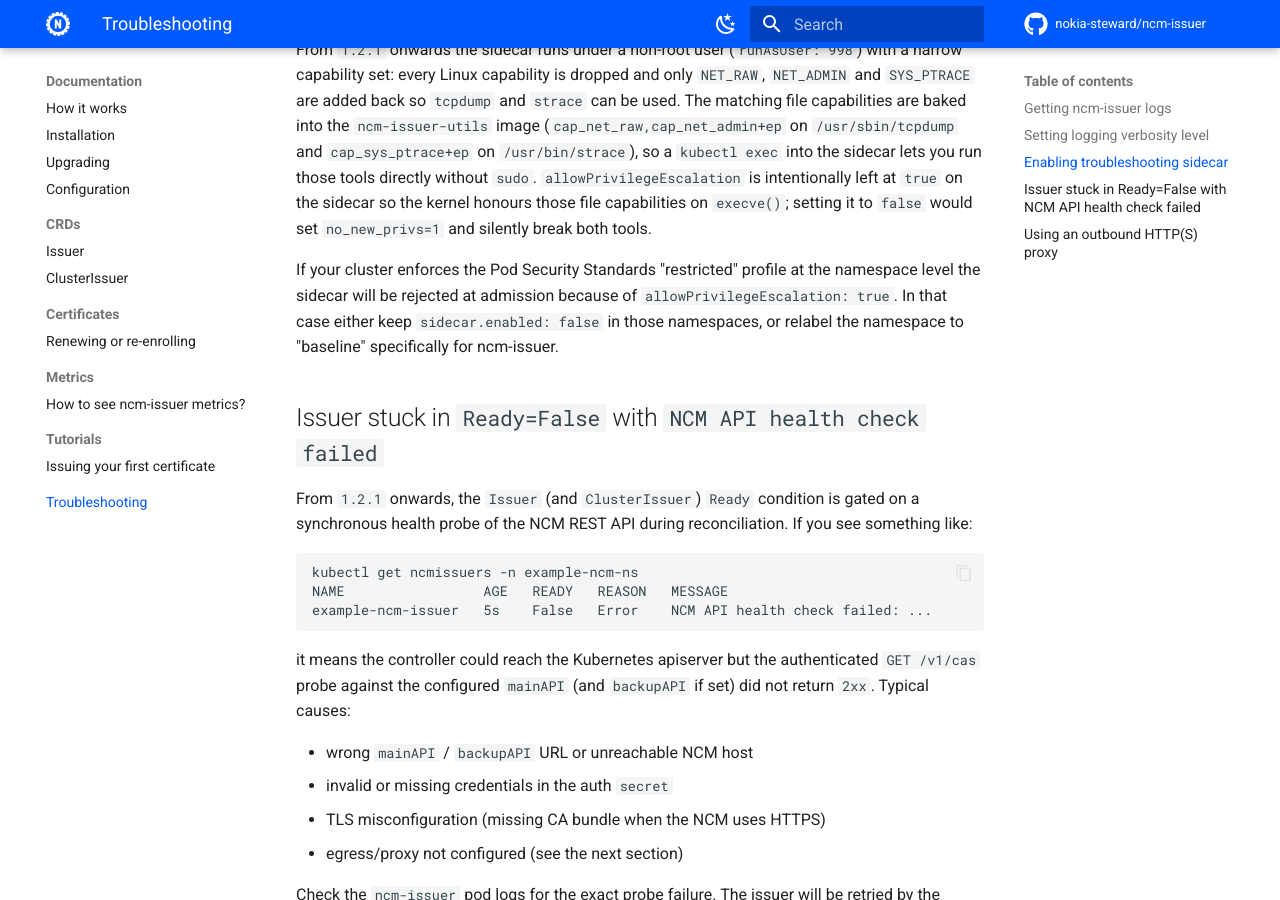
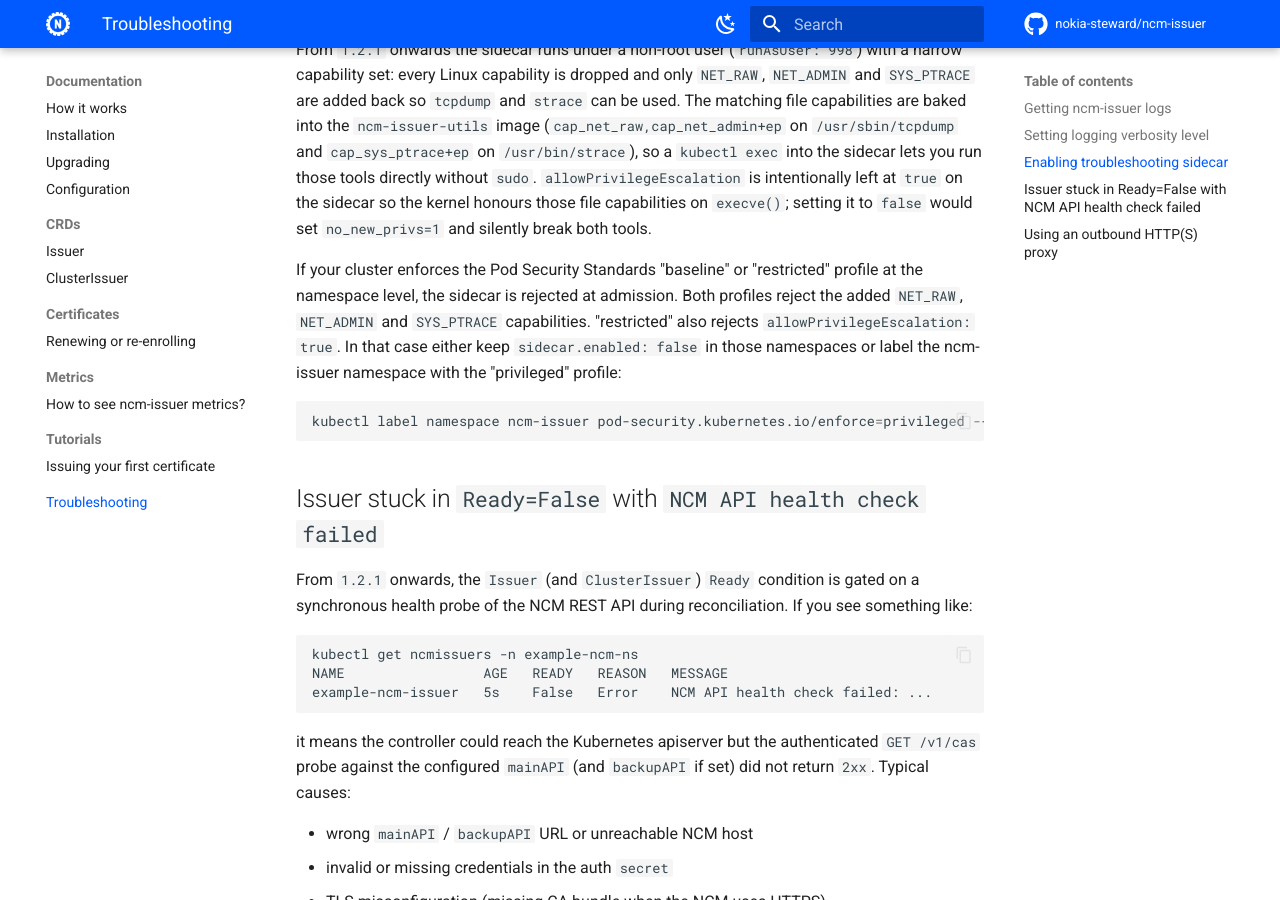
Before and after one commit to nokia/ncm-issuer, an MkDocs documentation site: the page built from docs/documentation/troubleshooting.md, in a window 1280 px wide and 900 px high, scrolled down 824 px. Built offline with MkDocs 1.6.1 and Material for MkDocs 9.7.7, drawn with Linux system fonts in a browser that asks for light colours; comment, search, counter and statistics services are not loaded.

Commit message:
docs(troubleshooting): say that only the privileged profile admits the sidecar

````diff
--- a/docs/documentation/troubleshooting.md
+++ b/docs/documentation/troubleshooting.md
@@ -36,10 +36,15 @@ into the sidecar lets you run those tools directly without `sudo`. `allowPrivile
 is intentionally left at `true` on the sidecar so the kernel honours those file capabilities
 on `execve()`; setting it to `false` would set `no_new_privs=1` and silently break both tools.
 
-If your cluster enforces the Pod Security Standards "restricted" profile at the namespace
-level the sidecar will be rejected at admission because of `allowPrivilegeEscalation: true`.
-In that case either keep `sidecar.enabled: false` in those namespaces, or relabel the
-namespace to "baseline" specifically for ncm-issuer.
+If your cluster enforces the Pod Security Standards "baseline" or "restricted" profile at the
+namespace level, the sidecar is rejected at admission. Both profiles reject the added `NET_RAW`,
+`NET_ADMIN` and `SYS_PTRACE` capabilities. "restricted" also rejects `allowPrivilegeEscalation: true`.
+In that case either keep `sidecar.enabled: false` in those namespaces or label the ncm-issuer
+namespace with the "privileged" profile:
+
+  ```bash
+  kubectl label namespace ncm-issuer pod-security.kubernetes.io/enforce=privileged --overwrite
+  ```
 
 ## Issuer stuck in `Ready=False` with `NCM API health check failed`
 
````
